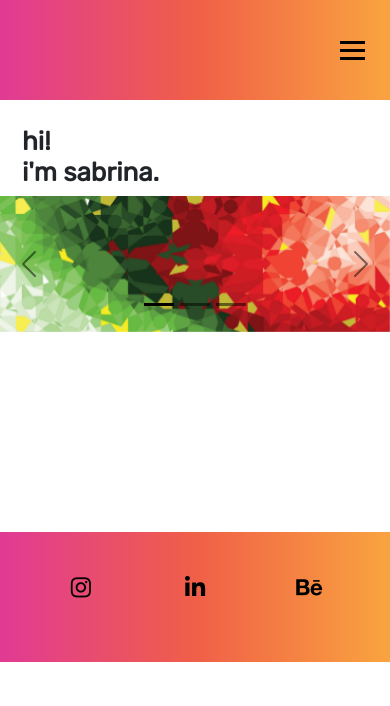
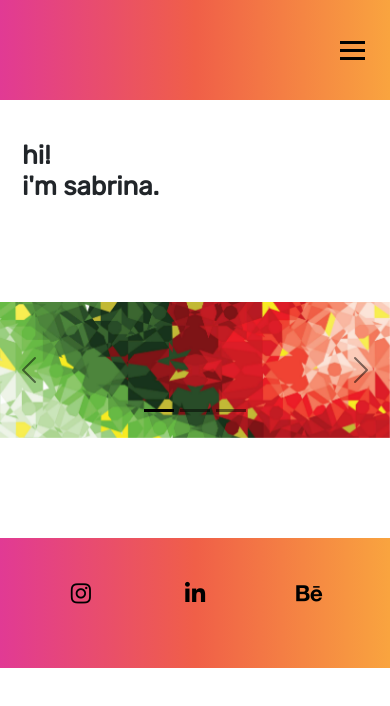
Before and after one commit to SabrinaIdaMartini/ProyectoFinal_SabrinaMartini, a website: page index.html in a window 390 px wide. Drawn offline with nearby package versions, Linux system fonts and the light colour scheme; files that its build step writes are made by us from their sources.

Commit message:
twelfth commit - responsive7

```diff
--- a/assets/sass/index.scss
+++ b/assets/sass/index.scss
@@ -9,3 +9,8 @@ h5 {
 	font-family: var(--font-family-title);
 	font-size: var(--font-size-l);
 }
+
+.carousel {
+	margin-top: 100px;
+	margin-bottom: 100px;
+}
--- a/assets/sass/main.scss
+++ b/assets/sass/main.scss
@@ -28,7 +28,7 @@ body.blocked {
 		font-size: var(--font-size-l);
 		font-family: var(--font-family-title);
 		font-weight: 700;
-		margin-top: 102px;
+		margin-top: 140px;
     margin-left: 22px;
 		text-transform: lowercase;
     text-align: left;
@@ -70,9 +70,9 @@ body.blocked {
   width: 100%;
   height: 100%;
   background: $gradiente-color;
-  margin-top: 200px;
+  margin-top: 30px;
   padding-bottom: $medium-padding;
-  margin-bottom: 20px;
+  margin-bottom: 0;
 }
 
 .top-link {
--- a/index.html
+++ b/index.html
@@ -17,9 +17,7 @@
 		<meta name="keywords"  content="Adobe Illustrator, phostoshop, indesign, diseñadora, portfolio.">
 	</head>
 	<body>
-,div class¡ work'page
 		<header>
-
 			<nav>
 				<ul class="nav-links">
 					<li><a href="index.html">HOME</a></li>
```
Also changed, not shown: contact.html (+0 -2 lines).
